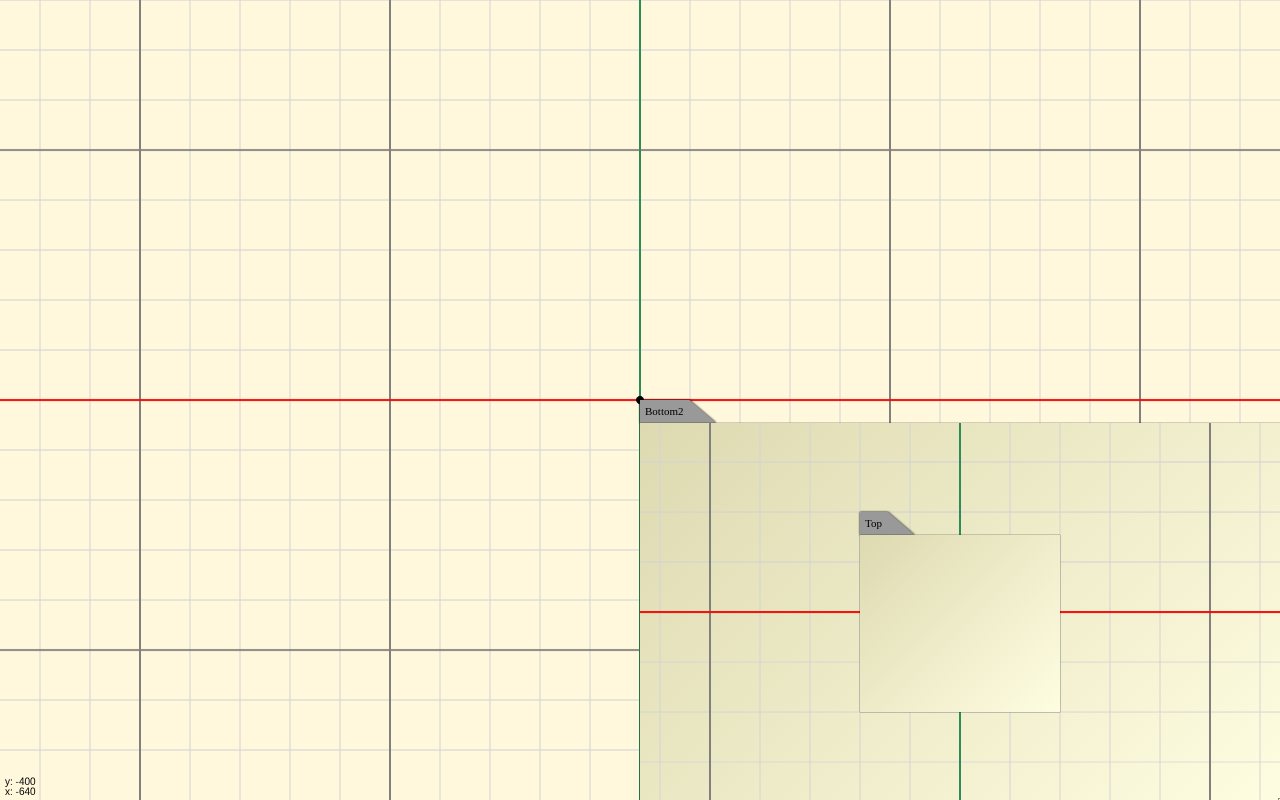
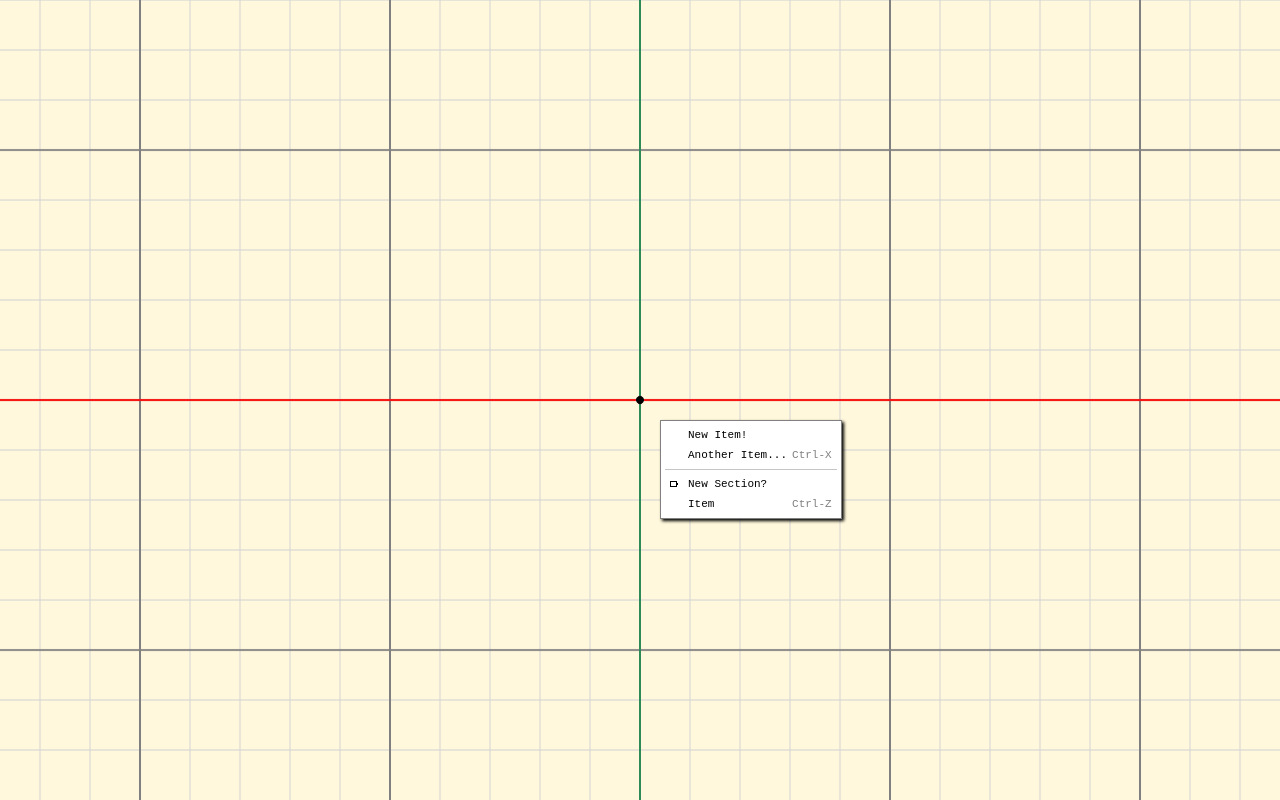
Before and after one commit to ntoutges/Nexis, a plain HTML site: page index.html in a window 1280 px wide. Drawn offline with Linux system fonts and the light colour scheme.

Commit message:
started work on context menu widget

```diff
--- a/module/style/widget.css
+++ b/module/style/widget.css
@@ -232,3 +232,74 @@
 .draggable-widget-minimize {
   display: none;
 }
+
+
+.framework-contextmenu-containers {
+  background-color: white;
+  border: solid 1px grey;
+
+  font-size: 11px;
+  font-family: 'Courier New', Courier, monospace;
+
+  box-shadow: 2px 2px 3px black;
+
+  display: grid;
+  grid-template-columns: repeat(3, auto);
+  padding: 4px;
+}
+
+.framework-contextmenu-sections {
+  display: contents;
+}
+
+.framework-contextmenu-items {
+  display: contents;
+}
+
+.framework-contextmenu-items > :not(.framework-contextmenu-icons) {
+  padding-top: 4px;
+  padding-bottom: 4px;
+}
+
+.framework-contextmenu-items > :first-child {
+  padding-left: 5px;
+  padding-right: 10px;
+}
+
+.framework-contextmenu-items > :last-child {
+  padding-left: 5px;
+  padding-right: 5px;
+}
+
+.framework-contextmenu-shortcuts {
+  color: grey;
+}
+
+.framework-contextmenu-icons > svg {
+  height: 100%;
+}
+
+.framework-contextmenu-names:not(:empty) + .framework-contextmenu-shortcuts:not(:empty) {
+  padding-left: 5px;
+}
+
+.framework-contextmenu-shortcuts:not(:empty):has(+ :not(:empty)) {
+  padding-right: 5px;
+}
+
+.framework-contextmenu-items:has(> :hover) > div {
+  background-color: #d3d3d3;
+}
+
+.framework-contextmenu-section-separators {
+  height: 1px;
+  background-color: #c5c5c5;
+  grid-column: 1 / 4;
+
+  margin-bottom: 4px;
+  margin-top: 4px;
+}
+
+.framework-contextmenu-sections:first-child > .framework-contextmenu-section-separators {
+  display: none;
+}
--- /dev/null
+++ b/module/widgets/contextmenu/contextmenu.ts
@@ -0,0 +1,50 @@
+import { ContextMenuEvents } from "../../interfaces.js";
+import { Listener } from "../../listener.js";
+import { Scene } from "../../scene.js";
+import { ContextMenuInterface } from "../interfaces.js";
+import { Widget } from "../widget.js";
+import { ContextMenuItem, ContextMenuSection } from "./items.js";
+
+export class ContextMenu extends Widget {
+  private readonly sections: ContextMenuSection[];
+  private readonly container: HTMLDivElement;
+  private readonly listener = new Listener<ContextMenuEvents, string>();
+
+  constructor({
+    id,
+    layer,
+    pos,
+    positioning,
+    resize,
+    style,
+    items
+  }: ContextMenuInterface) {
+    const container = document.createElement("div");
+
+    super({
+      id,layer,pos,positioning,resize,style,
+      name: "contextmenu",
+      content: container,
+    });
+
+    container.classList.add("framework-contextmenu-containers");
+
+    if (items.length > 0) {
+      if (items[0] instanceof ContextMenuSection) this.sections = items as ContextMenuSection[];
+      else {
+        this.sections = [
+          new ContextMenuSection({
+            items: items as ContextMenuItem[]
+          })
+        ]
+      }
+    }
+
+    this.container = container;
+
+    const sectionElements = this.sections.map(section => section.build());
+    for (const sectionEl of sectionElements) {
+      this.container.append(sectionEl);
+    }
+  }
+}
--- /dev/null
+++ b/module/widgets/contextmenu/items.ts
@@ -0,0 +1,72 @@
+import { ContextMenuItemInterface, ContextMenuSectionInterface } from "../../interfaces.js";
+import { getIcon } from "../../svg.js"
+
+export class ContextMenuItem {
+  private value: string;
+  private name: string;
+  private shortcut: string;
+  private icon: string;
+  constructor({
+    value,
+    name=value,
+    shortcut="",
+    icon=""
+  }: ContextMenuItemInterface) {
+    this.value = value;
+    this.name = name;
+    this.shortcut = shortcut;
+    this.icon = icon;
+  }
+
+  build() {
+    const item = document.createElement("div");
+    item.classList.add("framework-contextmenu-items");
+
+    const icon = document.createElement("div");
+    icon.classList.add("framework-contextmenu-icons");
+    if (this.icon) {
+      getIcon(this.icon).then(svg => {
+        icon.append(svg);
+      });
+    }
+    item.append(icon);
+
+    const name = document.createElement("div");
+    name.innerText = this.name;
+    name.classList.add("framework-contextmenu-names");
+    item.append(name);
+
+    const shortcut = document.createElement("div");
+    shortcut.classList.add("framework-contextmenu-shortcuts");
+    if (this.shortcut) shortcut.innerText = this.shortcut;
+    item.append(shortcut);
+
+    return item;
+  }
+}
+
+export class ContextMenuSection {
+  private items: ContextMenuItem[];
+  private name: string;
+  constructor({
+    items,
+    name = null
+  }: ContextMenuSectionInterface) {
+    this.items = items;
+    this.name = name;
+  }
+
+  build() {
+    const section = document.createElement("div");
+    section.classList.add("framework-contextmenu-sections");
+
+    const separator = document.createElement("div");
+    separator.classList.add("framework-contextmenu-section-separators");
+    section.append(separator);
+
+    for (const item of this.items) {
+      section.append(item.build());
+    }
+    return section;
+  }
+}
--- a/module/widgets/interfaces.ts
+++ b/module/widgets/interfaces.ts
@@ -1,4 +1,5 @@
 import { CommonFrameworkInterface, draggableListener } from "../interfaces.js";
+import { ContextMenuItem, ContextMenuSection } from "./contextmenu/items.js";
 
 export type SceneListenerTypes = "dragStart" | "dragEnd" | "drag" | "zoom" | "move" | "resize" | "init";
 export type sceneListener = draggableListener;
@@ -66,3 +67,7 @@ export interface GridWidgetInterface extends CommonWidgetInterface {
   doIndependentCenter?: boolean
   gridChangeScaleFactor?: number
 }
+
+export interface ContextMenuInterface extends CommonWidgetInterface {
+  items: ContextMenuSection[] | ContextMenuItem[]
+}
--- /dev/null
+++ b/src/module/widgets/contextmenu.js
@@ -0,0 +1,25 @@
+import { Widget } from "./widget.js";
+export class ContextMenuItem {
+    value;
+    name;
+    shortcut;
+    icon;
+    constructor({ value, name = value, shortcut = "", icon = "" }) {
+        this.value = value;
+        this.name = name;
+        this.shortcut = shortcut;
+        this.icon = icon;
+    }
+}
+export class ContextMenu extends Widget {
+    constructor({ id, layer, pos, positioning, resize, style, items }) {
+        const container = document.createElement("div");
+        super({
+            id, layer, pos, positioning, resize, style,
+            name: "contextmenu",
+            content: container,
+        });
+        container.classList.add("framework-contextmenu-containers");
+    }
+}
+//# sourceMappingURL=contextmenu.js.map
--- /dev/null
+++ b/src/module/widgets/contextmenu/contextmenu.js
@@ -0,0 +1,34 @@
+import { Listener } from "../../listener.js";
+import { Widget } from "../widget.js";
+import { ContextMenuSection } from "./items.js";
+export class ContextMenu extends Widget {
+    sections;
+    container;
+    listener = new Listener();
+    constructor({ id, layer, pos, positioning, resize, style, items }) {
+        const container = document.createElement("div");
+        super({
+            id, layer, pos, positioning, resize, style,
+            name: "contextmenu",
+            content: container,
+        });
+        container.classList.add("framework-contextmenu-containers");
+        if (items.length > 0) {
+            if (items[0] instanceof ContextMenuSection)
+                this.sections = items;
+            else {
+                this.sections = [
+                    new ContextMenuSection({
+                        items: items
+                    })
+                ];
+            }
+        }
+        this.container = container;
+        const sectionElements = this.sections.map(section => section.build());
+        for (const sectionEl of sectionElements) {
+            this.container.append(sectionEl);
+        }
+    }
+}
+//# sourceMappingURL=contextmenu.js.map
--- /dev/null
+++ b/src/module/widgets/contextmenu/items.js
@@ -0,0 +1,55 @@
+import { getIcon } from "../../svg.js";
+export class ContextMenuItem {
+    value;
+    name;
+    shortcut;
+    icon;
+    constructor({ value, name = value, shortcut = "", icon = "" }) {
+        this.value = value;
+        this.name = name;
+        this.shortcut = shortcut;
+        this.icon = icon;
+    }
+    build() {
+        const item = document.createElement("div");
+        item.classList.add("framework-contextmenu-items");
+        const icon = document.createElement("div");
+        icon.classList.add("framework-contextmenu-icons");
+        if (this.icon) {
+            getIcon(this.icon).then(svg => {
+                icon.append(svg);
+            });
+        }
+        item.append(icon);
+        const name = document.createElement("div");
+        name.innerText = this.name;
+        name.classList.add("framework-contextmenu-names");
+        item.append(name);
+        const shortcut = document.createElement("div");
+        shortcut.classList.add("framework-contextmenu-shortcuts");
+        if (this.shortcut)
+            shortcut.innerText = this.shortcut;
+        item.append(shortcut);
+        return item;
+    }
+}
+export class ContextMenuSection {
+    items;
+    name;
+    constructor({ items, name = null }) {
+        this.items = items;
+        this.name = name;
+    }
+    build() {
+        const section = document.createElement("div");
+        section.classList.add("framework-contextmenu-sections");
+        const separator = document.createElement("div");
+        separator.classList.add("framework-contextmenu-section-separators");
+        section.append(separator);
+        for (const item of this.items) {
+            section.append(item.build());
+        }
+        return section;
+    }
+}
+//# sourceMappingURL=items.js.map
--- a/src/test.js
+++ b/src/test.js
@@ -1,6 +1,7 @@
 import { GridWidget } from "./module/widgets/grid.js";
 import { Scene } from "./module/scene.js";
-import { DraggableWidget } from "./module/widgets/draggable-widget.js";
+import { ContextMenu } from "./module/widgets/contextmenu/contextmenu.js";
+import { ContextMenuItem, ContextMenuSection } from "./module/widgets/contextmenu/items.js";
 const $ = document.querySelector.bind(document);
 const sceneHolder = document.createElement("div");
 const scene2Holder = document.createElement("div");
@@ -18,80 +19,47 @@ new Scene({
     },
     widgets: [
         new GridWidget({
-            options: {
-                coords: true
-            },
             style: {
                 background: "cornsilk"
+            }
+        }),
+        new ContextMenu({
+            pos: {
+                x: 20,
+                y: 20
             },
-            doCursorDragIcon: true,
-            layer: -1
-        }),
-        new DraggableWidget({
-            content: sceneHolder,
-            name: "Bottom2",
-            header: {
-                title: "Bottom2",
-            },
-            style: {
-                width: "50%",
-                height: "50%"
-            },
-            positioning: 1,
-            pos: {
-                yAlign: "top",
-                xAlign: "left",
-                y: 0,
-                x: 0
-            },
-            resize: "both"
-        }),
-        // new DraggableWidget({
-        //   content: document.createElement("div"),
-        //   name: "Top",
-        //   header: {
-        //     title: "Top",
-        //   },
-        //   style: {
-        //     width: "200px"
-        //   },
-        //   positioning: 1
-        // }),
-    ],
+            items: [
+                new ContextMenuSection({
+                    items: [
+                        new ContextMenuItem({
+                            value: "New Item!"
+                        }),
+                        new ContextMenuItem({
+                            value: "Another Item...",
+                            shortcut: "Ctrl-X"
+                        })
+                    ]
+                }),
+                new ContextMenuSection({
+                    items: [
+                        new ContextMenuItem({
+                            value: "New Section?",
+                            icon: "battery-empty.svg"
+                        }),
+                        new ContextMenuItem({
+                            value: "Item",
+                            shortcut: "Ctrl-Z"
+                        })
+                    ]
+                })
+            ]
+        })
+    ]
 });
-sceneHolder.style.width = "100%";
-sceneHolder.style.height = "100%";
-new Scene({
-    parent: sceneHolder,
-    widgets: [
-        new GridWidget({
-            doCursorDragIcon: true,
-            doIndependentCenter: false,
-            style: {}
-        }),
-        new DraggableWidget({
-            content: scene2Holder,
-            name: "Top b",
-            header: {
-                title: "Top",
-            },
-            style: {
-                width: "200px",
-                height: "200px"
-            },
-            positioning: 1,
-            pos: {
-                xAlign: "middle",
-                yAlign: "middle"
-            }
-        })
-    ],
-    doStartCentered: true
-});
-// scene2Holder.style.width = "100%";
-// scene2Holder.style.height = "100%";
+// sceneHolder.style.width = "100%";
+// sceneHolder.style.height = "100%";
 // new Scene({
-//   parent: scene2Holder,
+//   parent: sceneHolder,
 //   widgets: [
 //     new GridWidget({
 //       doCursorDragIcon: true,
@@ -100,17 +68,47 @@ new Scene({
 //       }
 //     }),
 //     new DraggableWidget({
-//       content: document.createElement("div"),
+//       content: scene2Holder,
 //       name: "Top b",
 //       header: {
 //         title: "Top",
 //       },
 //       style: {
-//         width: "200px"
+//         width: "200px",
+//         height: "200px"
 //       },
-//       positioning: 1
+//       positioning: 1,
+//       pos: {
+//         xAlign: "middle",
+//         yAlign: "middle"
+//       }
 //     })
 //   ],
 //   doStartCentered: true
 // })
+// // scene2Holder.style.width = "100%";
+// // scene2Holder.style.height = "100%";
+// // new Scene({
+// //   parent: scene2Holder,
+// //   widgets: [
+// //     new GridWidget({
+// //       doCursorDragIcon: true,
+// //       doIndependentCenter: false,
+// //       style: {
+// //       }
+// //     }),
+// //     new DraggableWidget({
+// //       content: document.createElement("div"),
+// //       name: "Top b",
+// //       header: {
+// //         title: "Top",
+// //       },
+// //       style: {
+// //         width: "200px"
+// //       },
+// //       positioning: 1
+// //     })
+// //   ],
+// //   doStartCentered: true
+// // })
 //# sourceMappingURL=test.js.map
```
Also changed, not shown: module/interfaces.ts (+16 -0 lines), test.ts (+74 -76 lines), 4 other files.
